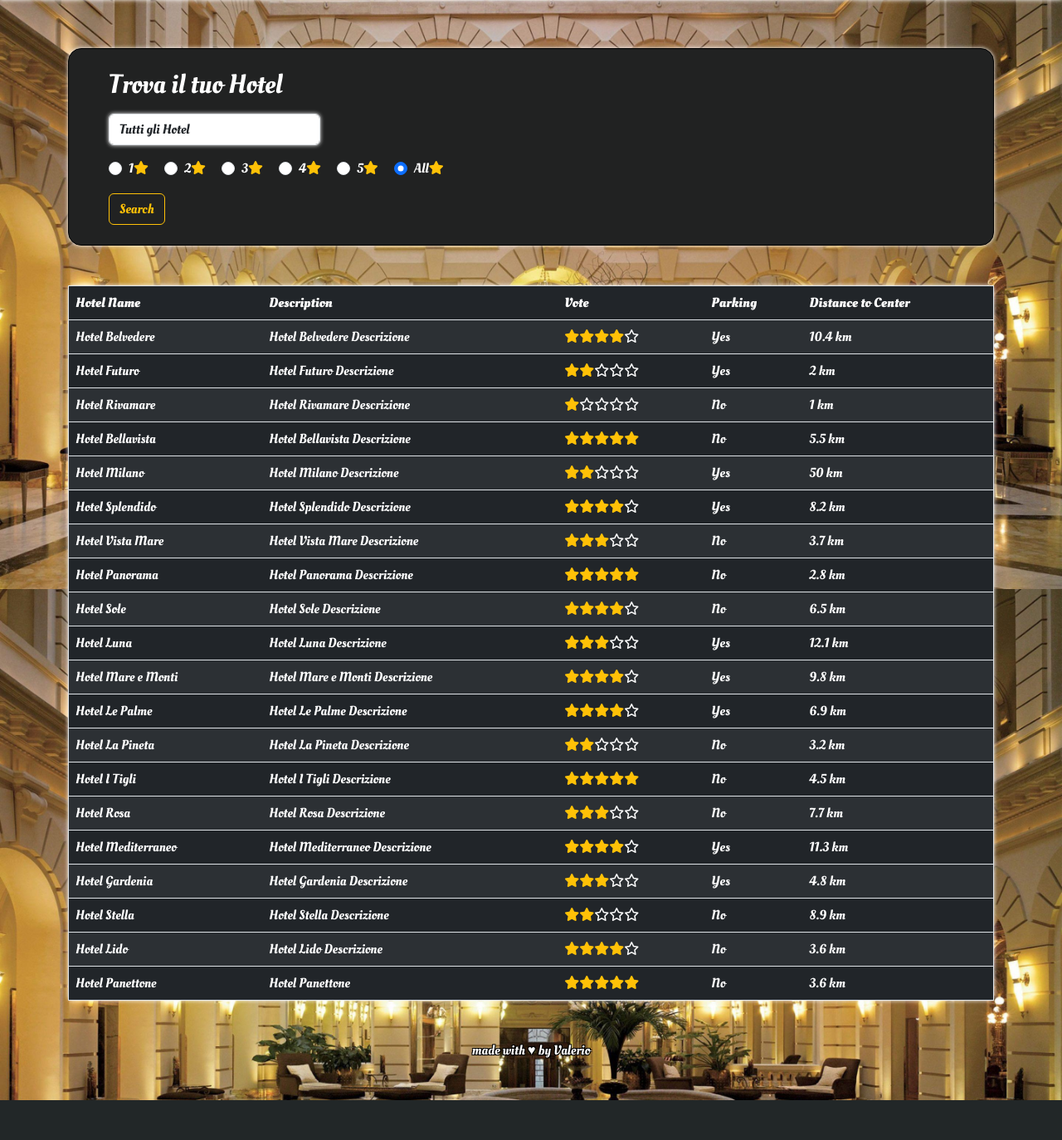
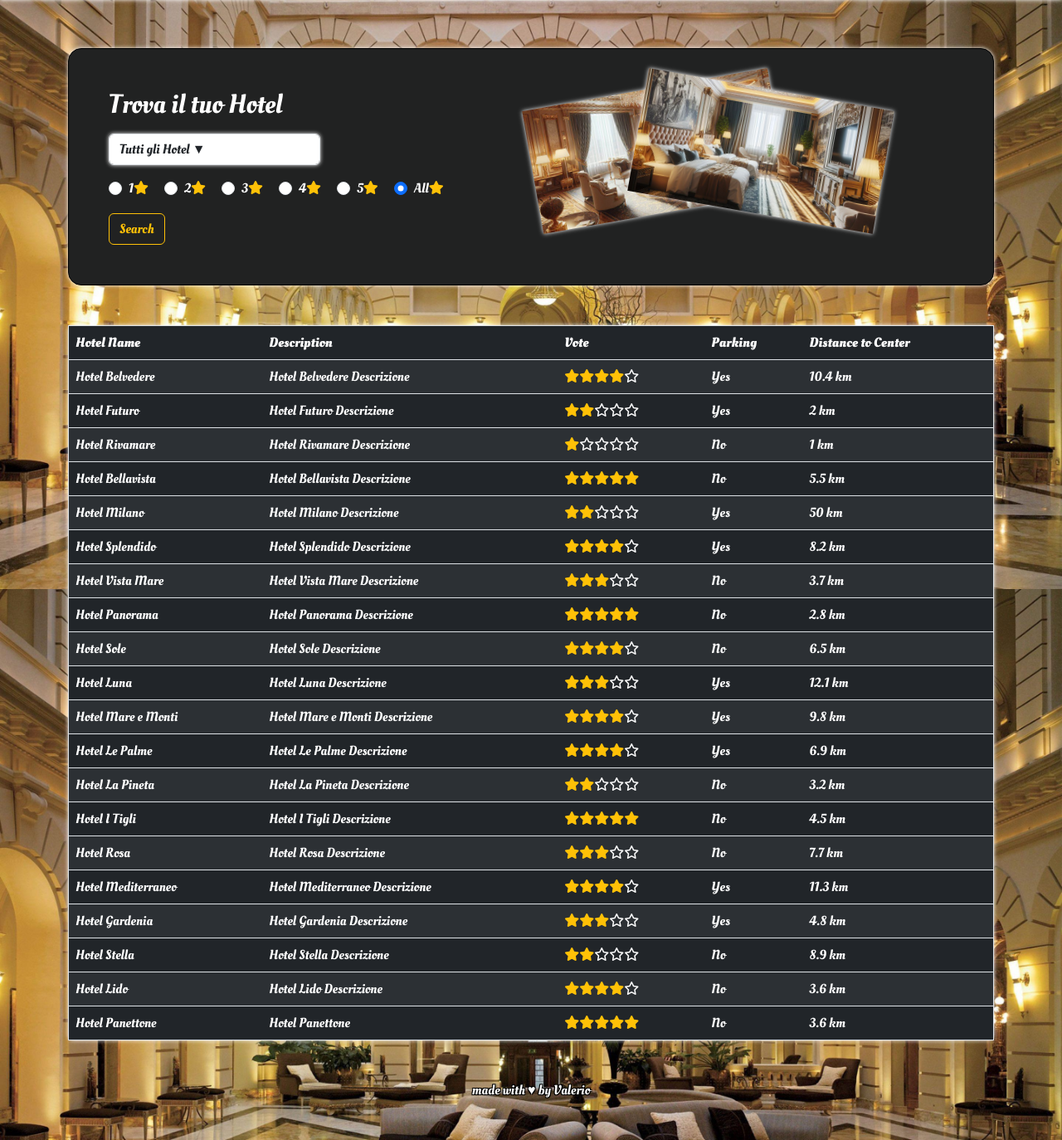
Before and after one commit to Valerio-Catellani/php-hotel, a PHP site: page / in a window 1280 px wide. Shown: the part 90-1464 px from the top of the page at 83% size. Before the commit the page ends 1416 px from the top, so only its background shows below. Run offline with PHP 8.4, Linux system fonts and the light colour scheme; the visitor is signed in with stand-in values (Sample User, id 1); some web fonts are replaced.

Commit message:
added some animation to main page

```diff
--- a/Controllers/generateTable.php
+++ b/Controllers/generateTable.php
@@ -7,8 +7,8 @@ function generateTemplateTable($filteredHotels)
         $hasParking = $hotel['parking'] ? 'Yes' : 'No';
         $stars = getStars($hotel['vote']);
         $template = "
-        <tr class='yellow-table-hover'>
-        <td><a href='./details/pages.php?hotelId={$hotel['id']}' class='link-hotel'>{$hotel['name']}</a></td>
+        <tr class='yellow-table-hover test'>
+        <td ><a href='./details/pages.php?hotelId={$hotel['id']}' class='link-hotel'>{$hotel['name']}</a></td>
         <td><a href='./details/pages.php?hotelId={$hotel['id']}' class='link-hotel'>{$hotel['description']}</a></td>
         <td><a href='./details/pages.php?hotelId={$hotel['id']}' class='link-hotel'>$stars</a></td>
         <td><a href='./details/pages.php?hotelId={$hotel['id']}' class='link-hotel'>$hasParking</a></td>
--- a/Views/body/search.php
+++ b/Views/body/search.php
@@ -1,9 +1,10 @@
-<div class="container">
-    <div class="px-5 py-4 main-color mb-5 rounded-4 border border-black hype-shadow-white">
+<div id='search' class="container">
+    <div class="p-5 main-color mb-5 rounded-4 border border-black hype-shadow-white d-flex flex-wrap-reverse  ">
+        <div class="w-50 search-right">
             <h2 class="mb-3">Trova il tuo Hotel</h2>
             <form action="index.php" method="GET" class="d-flex flex-column align-items-baseline gap-3">
-            <select class="form-control me-2 w-25 hype-shadow-white hype-pointer" name="parking">
-                <option value="all" selected>Tutti gli Hotel</span></option>
+                <select class="form-control me-2 w-50  hype-shadow-white hype-pointer" name="parking">
+                    <option value="all" selected>Tutti gli Hotel &#x25BC;</option>
                     <option value='true'>Solo quelli con parcheggio</option>
                     <option value='false'>Solo quelli senza parcheggio</option>
                 </select>
@@ -24,7 +25,16 @@
                         <label class='form-check-label' for='stars-all'>All<i class='fa-solid fa-star text-warning'></i></label>
                     </div>
                 </div>
-            <button type="submit" class="btn btn-outline-warning">Search</button>
+                <button type="submit" class="btn btn-outline-warning hype-hover-size">Search</button>
             </form>
         </div>
+        <div class="w-50 position-relative search-left">
+            <div class="img-container rotate-negative hype-shadow-white">
+                <img class="img-fluid position-relative " src="src/img/hotel/hotel1.jpg" alt="logo">
             </div>
+            <div class="img-container rotate-positive hype-shadow-white">
+                <img class="img-fluid position-relative" src="src/img/hotel/hotel2.jpg" alt="logo">
+            </div>
+        </div>
+    </div>
+</div>
--- a/details/pages.php
+++ b/details/pages.php
@@ -21,6 +21,7 @@ $template = generateHotelTemplate($findedHotel);
     <link rel="stylesheet" href="../style/hype_utility.css">
     <link rel="stylesheet" href="../style/main.css">
     <link rel="stylesheet" href="../style/media_query.css">
+    <link rel="stylesheet" href="../style/animation.css">
     <title>Php Hotel: <?php echo $findedHotel['name'] ?></title>
 </head>
 
--- a/index.php
+++ b/index.php
@@ -19,6 +19,8 @@ include_once __DIR__ . "/Models/hotel.php";
     <?php include __DIR__ . "/Views/head/head.php"; ?>
     <link rel="stylesheet" href="style/hype_utility.css">
     <link rel="stylesheet" href="style/main.css">
+    <link rel="stylesheet" href="style/media_query.css">
+    <link rel="stylesheet" href="style/animation.css">
     <title>Php Hotel: Home</title>
 </head>
 
--- a/style/main.css
+++ b/style/main.css
@@ -101,12 +101,47 @@ header {
     animation: scrolling 15s linear infinite;
 }
 
-@keyframes scrolling {
-    0% {
-        left:0;
-    } 50% {
-        left:-50%;
-    } 100% {
-        left: 0;
-    }
+/*search*/
+
+#search .img-container {
+    /*border: #86b7fe 3px solid;*/
+    width: 300px;
+    aspect-ratio: 2/1;
+    overflow: hidden;
 }
+
+#search .img-container img {
+top:-50%;
+}
+
+#search .rotate-negative {
+    animation: negative-rotation 1s ease-out forwards;
+}
+
+#search .rotate-positive {
+    position: absolute;
+    top: 0;
+    left: 25%;
+    animation: positive-rotation 1s ease-out forwards;
+}
+
+#search h2 {
+    animation: title-shift 0.5s ease-out forwards;
+}
+
+#search form {
+    opacity: 0;
+    animation: appear  0.5s ease-out forwards;
+    animation-delay: 1s;
+}
+
+tbody tr:nth-child(odd) {
+    animation: table-enter-right 0.5s ease-out forwards;
+    /* Proprietà CSS per i <tr> dispari */
+}
+
+/* Seleziona solo i <tr> pari */
+tbody tr:nth-child(even) {
+    animation: table-enter-left 0.5s ease-out forwards;
+    /* Proprietà CSS per i <tr> pari */
+}
--- a/style/media_query.css
+++ b/style/media_query.css
@@ -5,5 +5,22 @@
     .hotel-presentation {
         top: -50%;
         width: 200%;
-    };
+    }
+
+    #search .search-right,
+    #search .search-left {
+        width: 100% !important;
+        text-align: center;
+    }
+
+    #search .search-right .img-container,
+    #search .search-left .img-container{
+        margin: 0 auto;
+    }
+
+    #search .search-left {
+        margin-bottom: 60px;
+
+    }
+
 }
```
Also changed, not shown: style/animation.css (added, +59 -0 lines). Lines whose indentation alone changed are shown as unchanged.
